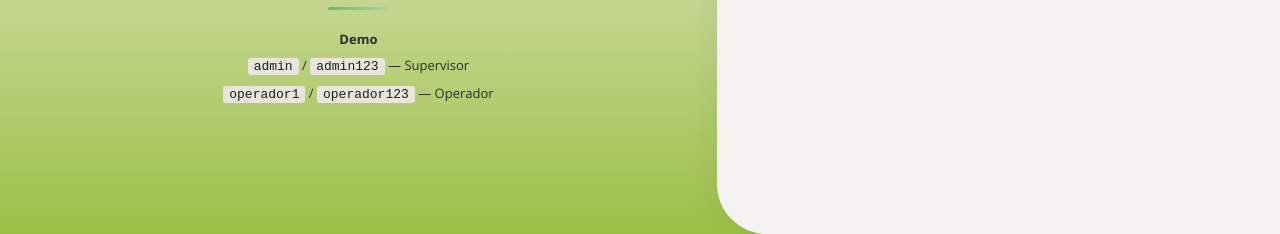
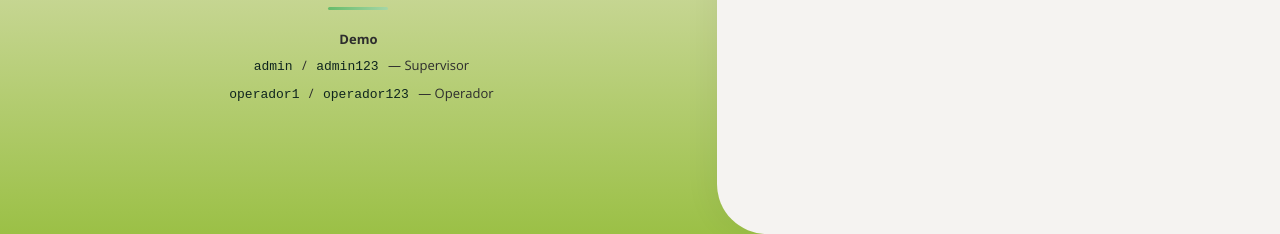
Before and after one commit to Hildara67/styrax, an Electron app: page public/index.html in a window 1280 px wide. Shown: the part 566-800 px from the top of the page. Drawn offline with nearby package versions, Linux system fonts and the light colour scheme.

Commit message:
Remove background from credential hint code tags too

```diff
--- a/public/css/estilos.css
+++ b/public/css/estilos.css
@@ -361,7 +361,6 @@ h1, h2, h3, h4, h5 {
   line-height: 2;
 }
 .credential-hint code {
-  background: #e9e5db;
   padding: 1px 6px;
   border-radius: 3px;
   font-size: 13px;
```
